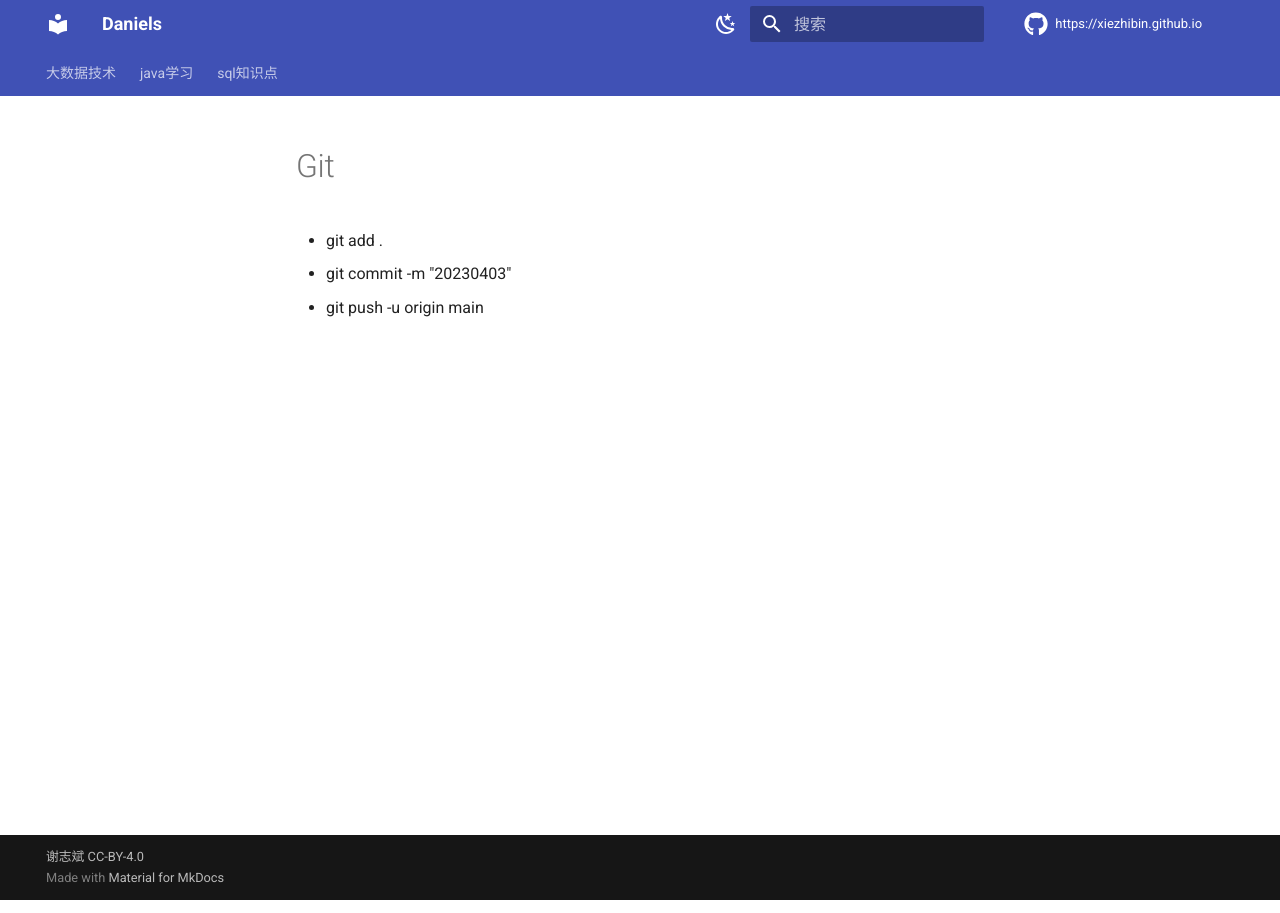
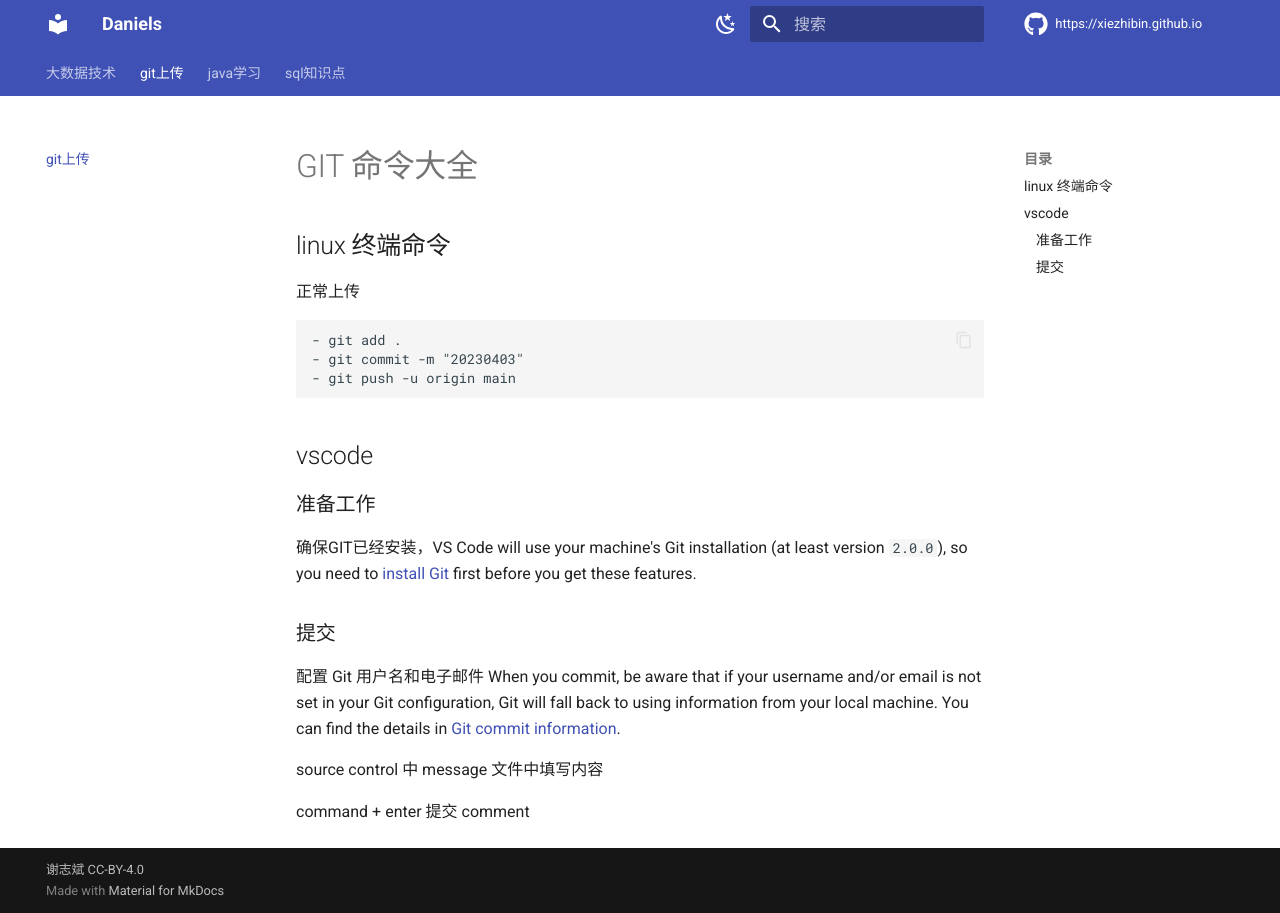
Before and after one commit to Xiezhibin/xiezhibin.github.io, an MkDocs documentation site: the page built from docs/git/git.md, in a window 1280 px wide. Built offline with MkDocs 1.6.1 and Material for MkDocs 9.7.7, drawn with Linux system fonts in a browser that asks for light colours.

Commit message:
网页无法查看

````diff
--- a/docs/git/git.md
+++ b/docs/git/git.md
@@ -1,3 +1,25 @@
+# GIT 命令大全
+
+## linux 终端命令
+
+正常上传
+
+```plaintext
 - git add .
 - git commit -m "20230403"
 - git push -u origin main
+```
+
+## vscode
+
+### 准备工作
+
+确保GIT已经安装，VS Code will use your machine's Git installation (at least version `2.0.0`), so you need to [install Git](https://git-scm.com/download) first before you get these features.
+
+### 提交
+
+配置 Git 用户名和电子邮件 When you commit, be aware that if your username and/or email is not set in your Git configuration, Git will fall back to using information from your local machine. You can find the details in [Git commit information](https://git-scm.com/docs/git-commit#_commit_information).
+
+source control 中 message 文件中填写内容
+
+command + enter 提交 comment
--- a/mkdocs.yml
+++ b/mkdocs.yml
@@ -12,12 +12,16 @@ nav:
       - Session 程序: bigdata/Session.md
       - 行为分析工作: bigdata/行为分析工作.md
     - 能力: bigdata/数据工程师能力指南.md
+  - git上传: git/git.md
   - java学习:
+    - java/idea/plugins.md
     - Idea:
       - Google_java_format: java/idea/plugins.md
   - sql知识点:
+    - sql/窗口转化.md
     - 窗口转化: sql/窗口转化.md
     - 行列转化: sql/行列转化.md
+
 
 
 # [UI]
````
